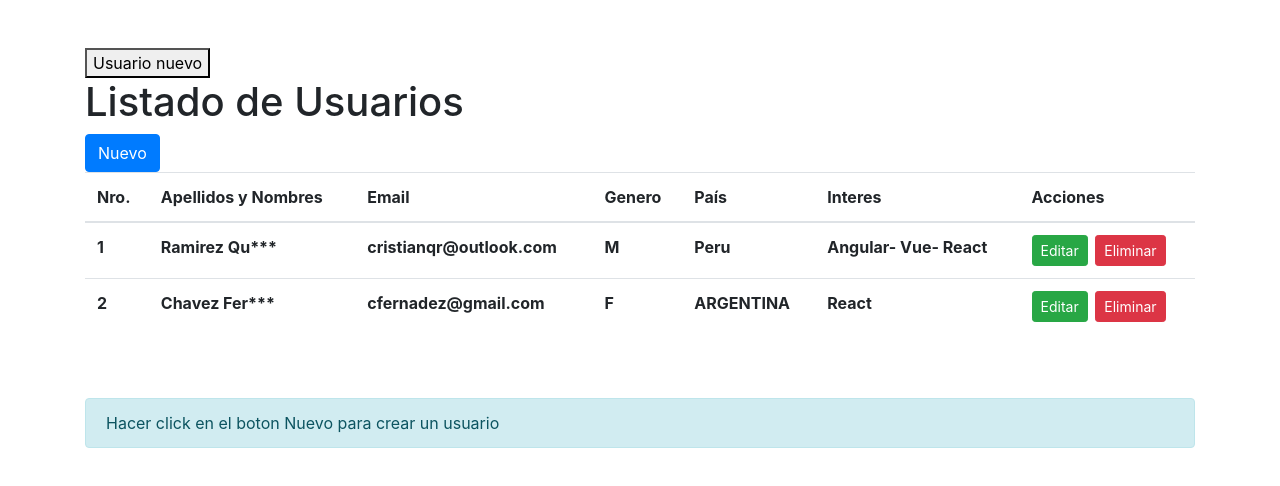
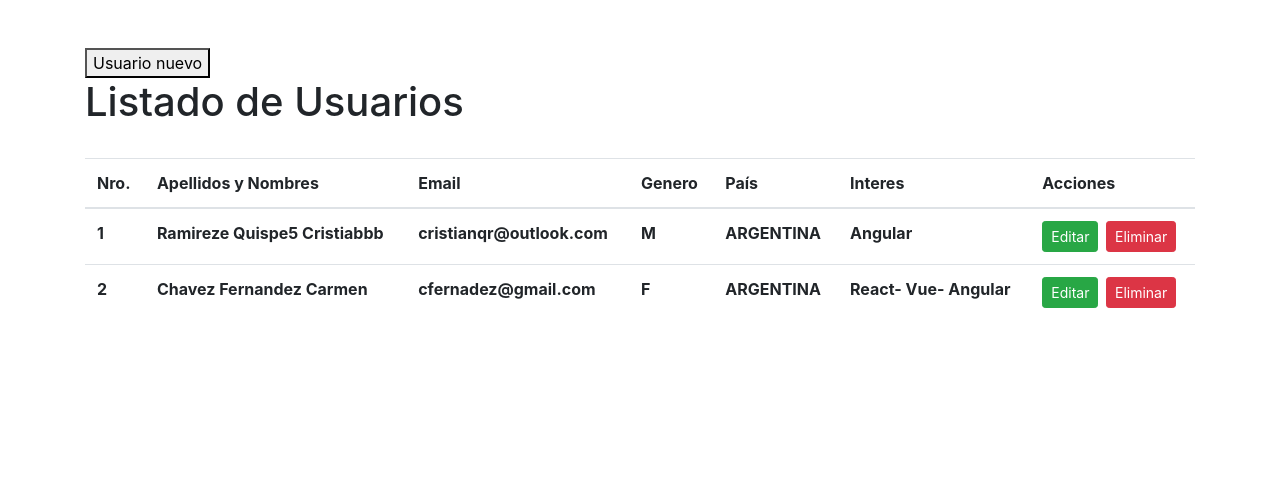
Before and after one commit to cristianqr/vue-course-vector, a Vue app: page / in a window 1280 px wide. Shown: the top 486 px of the page. Built offline with nearby package versions, Linux system fonts and the light colour scheme; data requests are answered from the project's data file.

Commit message:
Class 12-01

```diff
--- a/api/db.json
+++ b/api/db.json
@@ -2,16 +2,14 @@
   "users": [
     {
       "id": 1,
-      "firstName": "Cristian",
-      "firstSurname": "Quispe",
-      "lastSurname": "Ramirez",
+      "firstName": "Cristiabbb",
+      "firstSurname": "Quispe5",
+      "lastSurname": "Ramireze",
       "email": "cristianqr@outlook.com",
       "gender": "M",
-      "country": "Peru",
+      "country": "ARGENTINA",
       "courses": [
-        "Angular",
-        "Vue",
-        "React"
+        "Angular"
       ]
     },
     {
@@ -22,7 +20,9 @@
       "gender": "F",
       "country": "ARGENTINA",
       "courses": [
-        "React"
+        "React",
+        "Vue",
+        "Angular"
       ],
       "id": 2
     }
--- a/src/App.vue
+++ b/src/App.vue
@@ -6,9 +6,13 @@
         </template>
         <br><br>
         <button @click="newUser">Usuario nuevo</button>
-        <UserList></UserList>
-        <UserEdit v-if="isVisibleEditUser"></UserEdit>
+
+        <UserList :userList="userList" @editUser="editUser($event)"></UserList>
+
         <UserNew @saveUser="saveUsers($event)" v-if="isVisibleNewUser"></UserNew>
+        <UserEdit :user="currentUser" @updateUser="updateUser" v-if="isVisibleEditUser">
+
+        </UserEdit>
     </div>
 </template>
 
@@ -25,7 +29,9 @@
               isVisibleNewUser: false,
               isVisibleEditUser: false,
               toggleUser: false,
-              breadcrumbs: []
+              breadcrumbs: [],
+              currentUser: {},
+              userList: []
           };
         },
         name: 'app',
@@ -38,16 +44,35 @@
             sharedBus.$on('breadcrumbs:change', (data) => {
                 this.breadcrumbs = data;
             });
+
+            Axios.get('http://localhost:3000/users').then(users => {
+                this.userList = users.data;
+            });
         },
         methods: {
             newUser(){
                 this.isVisibleNewUser = true;
             },
+            editUser(editUser){
+                this.isVisibleEditUser = true;
+                this.currentUser = {...editUser};
+            },
             saveUsers(newUser){
-                console.log(newUser);
-                return;
                 Axios.post('http://localhost:3000/users', newUser).then(result => {
                     console.log(result.data);
+                });
+            },
+            updateUser(){
+                Axios.put(`http://localhost:3000/users/${this.currentUser.id}`, this.currentUser).then(result => {
+                    this.userList = this.userList.map(item => {
+                        if(item.id === this.currentUser.id) {
+                            return this.currentUser;
+                        }else {
+                            return item;
+                        }
+                    });
+
+                    this.isVisibleEditUser = false;
                 });
             }
         }
--- a/src/components/UserEdit.vue
+++ b/src/components/UserEdit.vue
@@ -79,9 +79,11 @@
     import {sharedBus} from '../core/sharedBus.js';
 
     export default {
+        props: {
+            user: Object
+        },
         data(){
             return {
-                user: {},
                 countryList: [
                     'PERU',
                     'ARGENTINA',
@@ -98,7 +100,8 @@
                     if(!result) {
                         return;
                     }
-                    alert('Update!!');
+
+                    this.$emit('updateUser');
                 });
             }
         }
--- a/src/components/UserList.vue
+++ b/src/components/UserList.vue
@@ -1,8 +1,6 @@
 <template>
     <div>
         <h1>Listado de Usuarios</h1>
-        <button @click="newUser" class="btn btn-primary">Nuevo</button>
-
         <br>
 
         <table class="table table-hover">
@@ -20,7 +18,7 @@
             <tbody>
             <tr v-for="(user, index) in userList" :key="index">
                 <th>{{index + 1}}</th>
-                <th>{{user | appFullName('-') | appMaxLength('***', 10)}}</th>
+                <th>{{user | appFullName('-') | appMaxLength('***', 50)}}</th>
                 <th>{{user.email}}</th>
                 <th>{{user.gender}}</th>
                 <th>{{user.country}}</th>
@@ -32,104 +30,26 @@
             </tr>
             </tbody>
         </table>
-        <br><br>
-
-        <UserNew :user="user2"
-                 @register="registerUser" v-if="toggleUserNew">
-
-        </UserNew>
-
-        <div class="alert alert-info" v-else>
-            Hacer click en el boton Nuevo para crear un usuario
-        </div>
 
     </div>
 </template>
 
 <script>
     import UserNew from './UserNew';
-    import Axios from 'axios';
+    import UserEdit from './UserEdit';
 
     export default {
         components: {
-            UserNew
+            UserNew,
+            UserEdit
+        },
+        props: {
+            userList: Array
         },
         data() {
-            return {
-                userList: [],
-                userListStatic: [
-                    {
-                        id: 1,
-                        firstName: 'Cristian',
-                        firstSurname: 'Quispe',
-                        lastSurname: 'Ramirez',
-                        email: 'cristianqr@outlook.com',
-                        gender: 'M',
-                        country: 'Peru',
-                        courses: ['Angular', 'Vue', 'React']
-                    },
-                    {
-                        id: 2,
-                        firstName: 'Carmen',
-                        firstSurname: 'Fernandez',
-                        lastSurname: 'Chavez',
-                        email: 'cfernadez@gmail.com',
-                        gender: 'F',
-                        country: 'Brazil',
-                        courses: []
-                    },
-                    {
-                        id: 3,
-                        firstName: 'Cesia',
-                        firstSurname: 'Benites',
-                        lastSurname: 'Rosales',
-                        email: 'cbenites@outlook.com',
-                        gender: 'F',
-                        country: 'Colombia',
-                        courses: ['Angular']
-                    },
-                    {
-                        id: 4,
-                        firstName: 'Rigo',
-                        firstSurname: 'Paredes',
-                        lastSurname: 'Arcos',
-                        email: 'rparedes@gmail.com',
-                        gender: 'M',
-                        country: 'Ecuador',
-                        courses: ['Vue', 'React']
-                    },
-                    {
-                        id: 5,
-                        firstName: 'Marco',
-                        firstSurname: 'Montenegro',
-                        lastSurname: 'Ruiz',
-                        email: 'rmontenegro@outlook.com',
-                        gender: 'M',
-                        country: 'Peru',
-                        courses: ['React']
-                    }
-                ],
-                user2: {
-                    firstName: 'Cristian',
-                    firstSurname: 'Quispeeeeeeeeeee',
-                    lastSurname: 'Ramirez',
-                    age: 30
-                },
-                toggleUserNew: false
-            };
-        },
-        created() {
-            Axios.get('http://localhost:3000/users').then(users => {
-                this.userList = users.data;
-            });
+            return {};
         },
         methods: {
-            registerUser() {
-                this.toggleUserNew = false;
-            },
-            newUser(){
-                this.toggleUserNew = true;
-            }
         }
     }
 </script>
```
